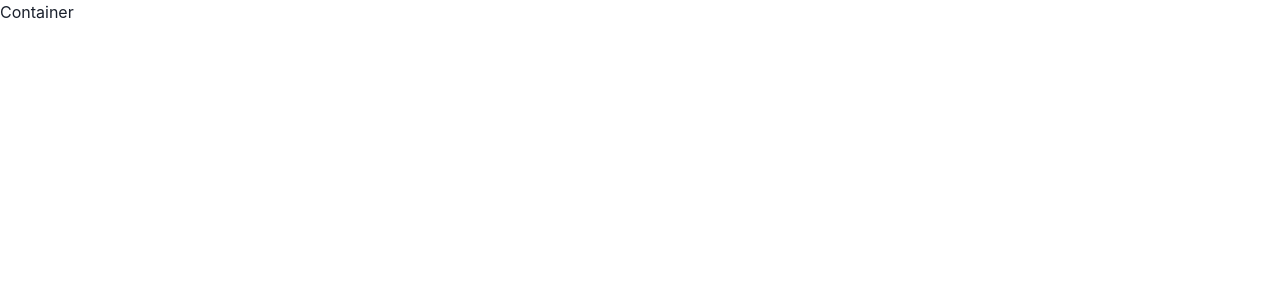
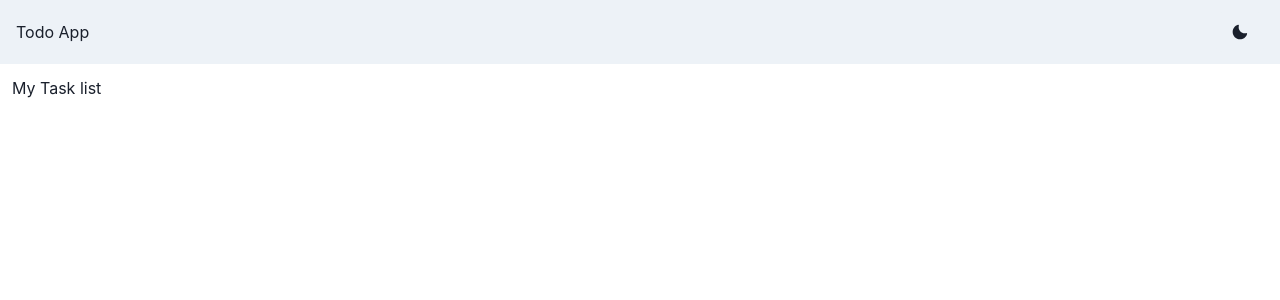
Before and after one commit to gfbritto/todo-app-ui, a React (Vite) app: page / in a window 1280 px wide. Shown: the top 300 px of the page. Built offline with nearby package versions, Linux system fonts and the light colour scheme.

Commit message:
feat: add dark mode

```diff
--- a/src/App.tsx
+++ b/src/App.tsx
@@ -1,9 +1,13 @@
 import { ChakraProvider } from "@chakra-ui/react";
+import TasksList from "./pages/TasksList";
+import theme from "./styles/Theme";
 
 function App() {
   return (
-    <ChakraProvider>
-      <div>Container</div>
+    <ChakraProvider theme={theme}>
+      <>
+        <TasksList />
+      </>
     </ChakraProvider>
   );
 }
--- /dev/null
+++ b/src/components/Header.tsx
@@ -0,0 +1,35 @@
+import { MoonIcon, SunIcon } from "@chakra-ui/icons";
+import {
+  Avatar,
+  Box,
+  Button,
+  Center,
+  Flex,
+  Menu,
+  MenuButton,
+  MenuDivider,
+  MenuList,
+  Stack,
+  useColorMode,
+  useColorModeValue,
+} from "@chakra-ui/react";
+
+export default function Header() {
+  const { colorMode, toggleColorMode } = useColorMode();
+  return (
+    <>
+      <Box bg={useColorModeValue("gray.100", "gray.900")} px={4}>
+        <Flex h={16} alignItems={"center"} justifyContent={"space-between"}>
+          <Box>Todo App</Box>
+          <Flex alignItems={"center"}>
+            <Stack direction={"row"} spacing={7}>
+              <Button onClick={toggleColorMode}>
+                {colorMode === "light" ? <MoonIcon /> : <SunIcon />}
+              </Button>
+            </Stack>
+          </Flex>
+        </Flex>
+      </Box>
+    </>
+  );
+}
--- a/src/main.tsx
+++ b/src/main.tsx
@@ -1,9 +1,12 @@
 import { StrictMode } from "react";
 import { createRoot } from "react-dom/client";
 import App from "./App.tsx";
+import { ColorModeScript } from "@chakra-ui/react";
+import theme from "./styles/Theme.ts";
 
 createRoot(document.getElementById("root")!).render(
   <StrictMode>
+    <ColorModeScript initialColorMode={theme.config.initialColorMode} />
     <App />
   </StrictMode>
 );
--- /dev/null
+++ b/src/pages/TasksList.tsx
@@ -0,0 +1,13 @@
+import { Box } from "@chakra-ui/react";
+import Header from "../components/Header";
+
+export default function TasksList() {
+  return (
+    <>
+      <Header />
+      <Box w="100%" p={3}>
+        <div>My Task list</div>
+      </Box>
+    </>
+  );
+}
--- /dev/null
+++ b/src/styles/Theme.ts
@@ -0,0 +1,10 @@
+import { extendTheme, type ThemeConfig } from "@chakra-ui/react";
+
+const config: ThemeConfig = {
+  initialColorMode: "system",
+  useSystemColorMode: true,
+};
+
+const theme = extendTheme({ config });
+
+export default theme;
```
